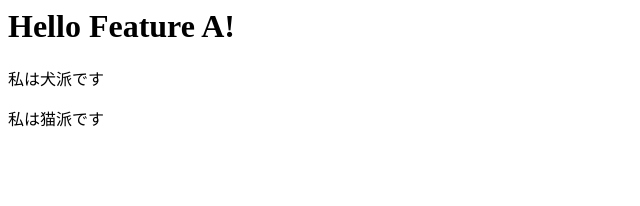
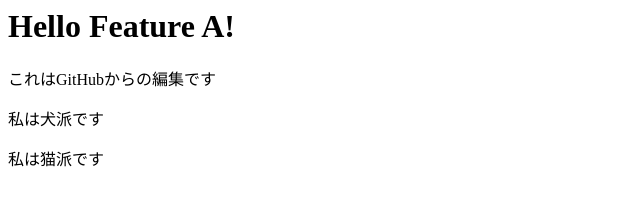
Before and after one commit to nkgwmsm/git-practice, a plain HTML site: page index.html in a window 1280 px wide. Shown: the whole page, without its empty margins (0-640 px from the left). Drawn offline with Linux system fonts and the light colour scheme.

Commit message:
Update index.html on GitHub

```diff
--- a/index.html
+++ b/index.html
@@ -1,3 +1,4 @@
 <h1>Hello Feature A!</h1>
+<p>これはGitHubからの編集です</p>
 <p>私は犬派です</p>
 <p>私は猫派です</p>
```
